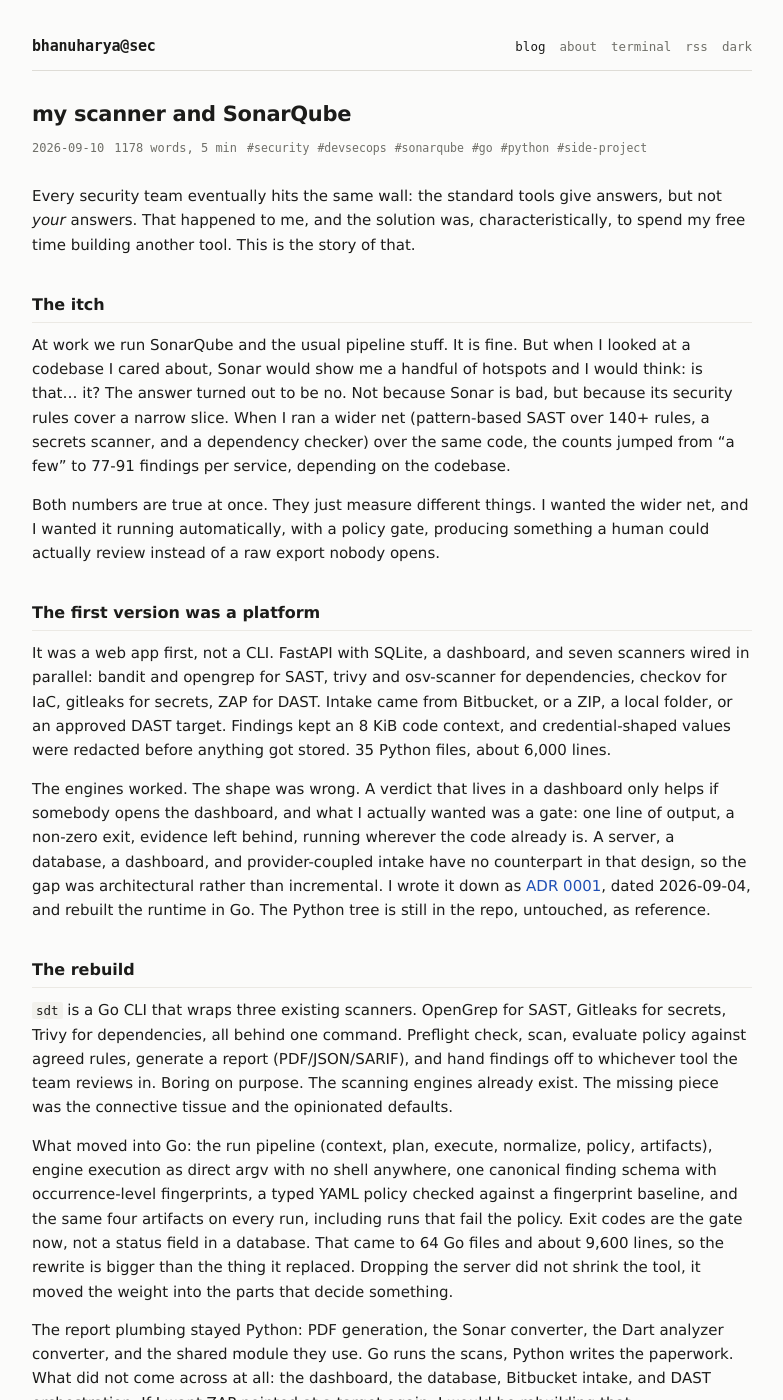
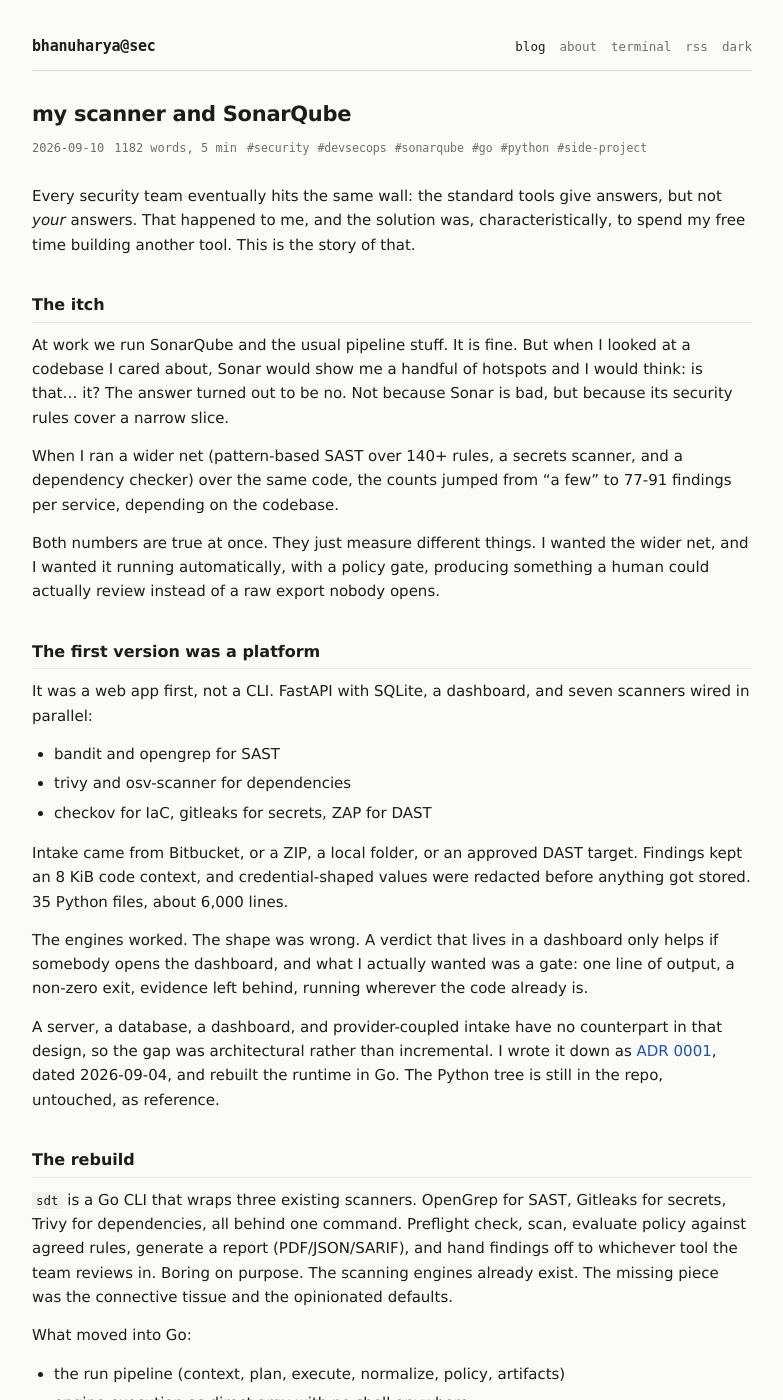
Before and after one commit to bhanuharya/bhanuharya.github.io, a Jekyll site: the page built from _posts/2026-09-10-reconciling-a-homegrown-security-scanner-with-sonarqube.md, in a window 1280 px wide and 1400 px high. Shown: the whole window, without its empty margins (248-1031 px from the left). Built offline with Jekyll 4.4.1, drawn with Linux system fonts in a browser that asks for light colours; some of the changed text lies outside the part shown.

Commit message:
post: break walls of prose into lists and short paragraphs on three posts

```diff
--- a/_posts/2026-09-10-reconciling-a-homegrown-security-scanner-with-sonarqube.md
+++ b/_posts/2026-09-10-reconciling-a-homegrown-security-scanner-with-sonarqube.md
@@ -10,23 +10,50 @@
 
 ## The itch
 
-At work we run SonarQube and the usual pipeline stuff. It is fine. But when I looked at a codebase I cared about, Sonar would show me a handful of hotspots and I would think: is that... it? The answer turned out to be no. Not because Sonar is bad, but because its security rules cover a narrow slice. When I ran a wider net (pattern-based SAST over 140+ rules, a secrets scanner, and a dependency checker) over the same code, the counts jumped from "a few" to 77-91 findings per service, depending on the codebase.
+At work we run SonarQube and the usual pipeline stuff. It is fine. But when I looked at a codebase I cared about, Sonar would show me a handful of hotspots and I would think: is that... it? The answer turned out to be no. Not because Sonar is bad, but because its security rules cover a narrow slice.
+
+When I ran a wider net (pattern-based SAST over 140+ rules, a secrets scanner, and a dependency checker) over the same code, the counts jumped from "a few" to 77-91 findings per service, depending on the codebase.
 
 Both numbers are true at once. They just measure different things. I wanted the wider net, and I wanted it running automatically, with a policy gate, producing something a human could actually review instead of a raw export nobody opens.
 
 ## The first version was a platform
 
-It was a web app first, not a CLI. FastAPI with SQLite, a dashboard, and seven scanners wired in parallel: bandit and opengrep for SAST, trivy and osv-scanner for dependencies, checkov for IaC, gitleaks for secrets, ZAP for DAST. Intake came from Bitbucket, or a ZIP, a local folder, or an approved DAST target. Findings kept an 8 KiB code context, and credential-shaped values were redacted before anything got stored. 35 Python files, about 6,000 lines.
+It was a web app first, not a CLI. FastAPI with SQLite, a dashboard, and seven scanners wired in parallel:
 
-The engines worked. The shape was wrong. A verdict that lives in a dashboard only helps if somebody opens the dashboard, and what I actually wanted was a gate: one line of output, a non-zero exit, evidence left behind, running wherever the code already is. A server, a database, a dashboard, and provider-coupled intake have no counterpart in that design, so the gap was architectural rather than incremental. I wrote it down as [ADR 0001](https://github.com/bhanuharya/secure-development-tools/blob/main/docs/adr/0001-implementation-language-go.md), dated 2026-09-04, and rebuilt the runtime in Go. The Python tree is still in the repo, untouched, as reference.
+- bandit and opengrep for SAST
+- trivy and osv-scanner for dependencies
+- checkov for IaC, gitleaks for secrets, ZAP for DAST
+
+Intake came from Bitbucket, or a ZIP, a local folder, or an approved DAST target. Findings kept an 8 KiB code context, and credential-shaped values were redacted before anything got stored. 35 Python files, about 6,000 lines.
+
+The engines worked. The shape was wrong. A verdict that lives in a dashboard only helps if somebody opens the dashboard, and what I actually wanted was a gate: one line of output, a non-zero exit, evidence left behind, running wherever the code already is.
+
+A server, a database, a dashboard, and provider-coupled intake have no counterpart in that design, so the gap was architectural rather than incremental. I wrote it down as [ADR 0001](https://github.com/bhanuharya/secure-development-tools/blob/main/docs/adr/0001-implementation-language-go.md), dated 2026-09-04, and rebuilt the runtime in Go. The Python tree is still in the repo, untouched, as reference.
 
 ## The rebuild
 
 `sdt` is a Go CLI that wraps three existing scanners. OpenGrep for SAST, Gitleaks for secrets, Trivy for dependencies, all behind one command. Preflight check, scan, evaluate policy against agreed rules, generate a report (PDF/JSON/SARIF), and hand findings off to whichever tool the team reviews in. Boring on purpose. The scanning engines already exist. The missing piece was the connective tissue and the opinionated defaults.
 
-What moved into Go: the run pipeline (context, plan, execute, normalize, policy, artifacts), engine execution as direct argv with no shell anywhere, one canonical finding schema with occurrence-level fingerprints, a typed YAML policy checked against a fingerprint baseline, and the same four artifacts on every run, including runs that fail the policy. Exit codes are the gate now, not a status field in a database. That came to 64 Go files and about 9,600 lines, so the rewrite is bigger than the thing it replaced. Dropping the server did not shrink the tool, it moved the weight into the parts that decide something.
+What moved into Go:
 
-The report plumbing stayed Python: PDF generation, the Sonar converter, the Dart analyzer converter, and the shared module they use. Go runs the scans, Python writes the paperwork. What did not come across at all: the dashboard, the database, Bitbucket intake, and DAST orchestration. If I want ZAP pointed at a target again, I would be rebuilding that.
+- the run pipeline (context, plan, execute, normalize, policy, artifacts)
+- engine execution as direct argv with no shell anywhere
+- one canonical finding schema with occurrence-level fingerprints
+- a typed YAML policy checked against a fingerprint baseline
+- the same four artifacts on every run, including runs that fail the policy
+
+Exit codes are the gate now, not a status field in a database. That came to 64 Go files and about 9,600 lines, so the rewrite is bigger than the thing it replaced. Dropping the server did not shrink the tool, it moved the weight into the parts that decide something.
+
+The report plumbing stayed Python: PDF generation, the Sonar converter, the Dart analyzer converter, and the shared module they use. Go runs the scans, Python writes the paperwork.
+
+What did not come across at all:
+
+- the dashboard
+- the database
+- Bitbucket intake
+- DAST orchestration
+
+If I want ZAP pointed at a target again, I would be rebuilding that.
 
 ## The part that took longer than expected
 
@@ -36,7 +63,13 @@
 
 Once the naming clicked, the reconciliation went from "gap = 77" to "gap = 6 out of 255". That is 97.6% of findings showing up in Sonar's Issues tab. The remaining six come from one systematic cause: dotfiles that Sonar's scanner never indexes, so any finding inside `.npmrc` or `.yo-rc.json` has nowhere to land.
 
-I also learned the hard way that Sonar pipes several findings into a black hole quietly. Narrow source scopes make dependency findings vanish (they live on `pom.xml`, not in `src/`). Tree-wide scans then collide with the app's own `sonar.tests` setting. And imported issues land in Issues, never in the Security Hotspots view your team actually reviews. Three different ways a scan can "pass" while half its output quietly never gets displayed.
+I also learned the hard way that Sonar pipes several findings into a black hole quietly:
+
+- narrow source scopes make dependency findings vanish (they live on `pom.xml`, not in `src/`)
+- tree-wide scans collide with the app's own `sonar.tests` setting
+- imported issues land in Issues, never in the Security Hotspots view your team actually reviews
+
+Three different ways a scan can "pass" while half its output quietly never gets displayed.
 
 That loop, scanner says something, Sonar disagrees, find out why, is most of what I actually did. The tool is a byproduct.
 
```
Also changed, not shown: _posts/2026-09-14-putting-a-4b-local-model-up-against-my-23b-moe.md (+3 -1 lines), _posts/2026-09-17-can-my-local-8b-do-what-jev-does.md (+15 -5 lines).
